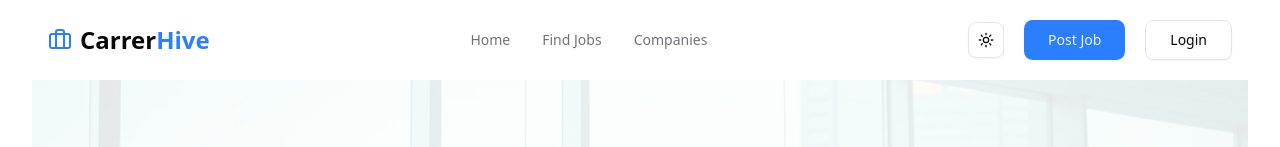
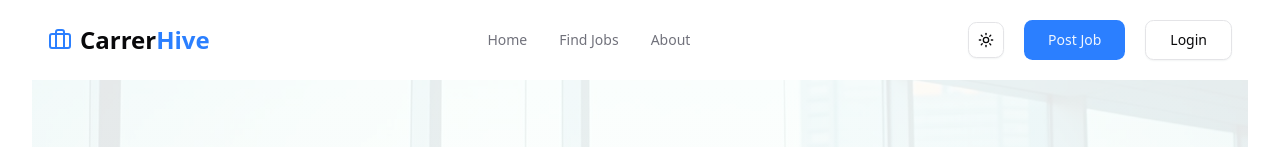
Before and after one commit to Ayush-Mishra750/CarrerHive, a Next.js app: page / in a window 1280 px wide. Shown: the top 147 px of the page. Built offline with nearby package versions, Linux system fonts and the light colour scheme; no server answers; the database is empty.

Commit message:
added about feature

```diff
--- a/components/ui/general/Navbar.tsx
+++ b/components/ui/general/Navbar.tsx
@@ -67,10 +67,10 @@ const userType = userData?.userType;
           Find Jobs
         </Link>
         <Link
-          href="/companies"
+          href="/about"
           className="text-sm font-medium text-muted-foreground hover:text-primary transition-colors"
         >
-          Companies
+          About
         </Link>
       </div>
 
@@ -95,8 +95,8 @@ const userType = userData?.userType;
             </DropdownMenuItem>
 
             <DropdownMenuItem>
-              <Link href="/companies" className="w-full">
-                Companies
+              <Link href="/about" className="w-full">
+                About
               </Link>
             </DropdownMenuItem>
           </DropdownMenuContent>
```
